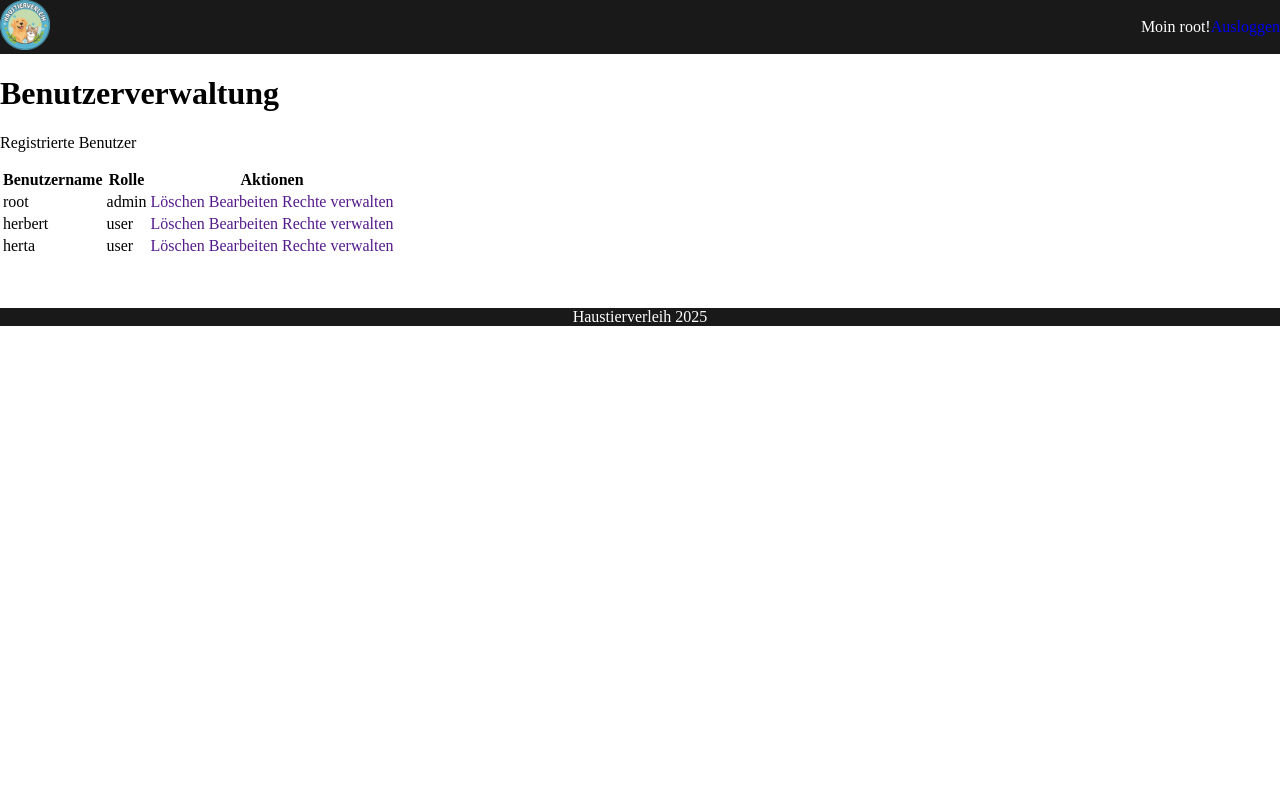
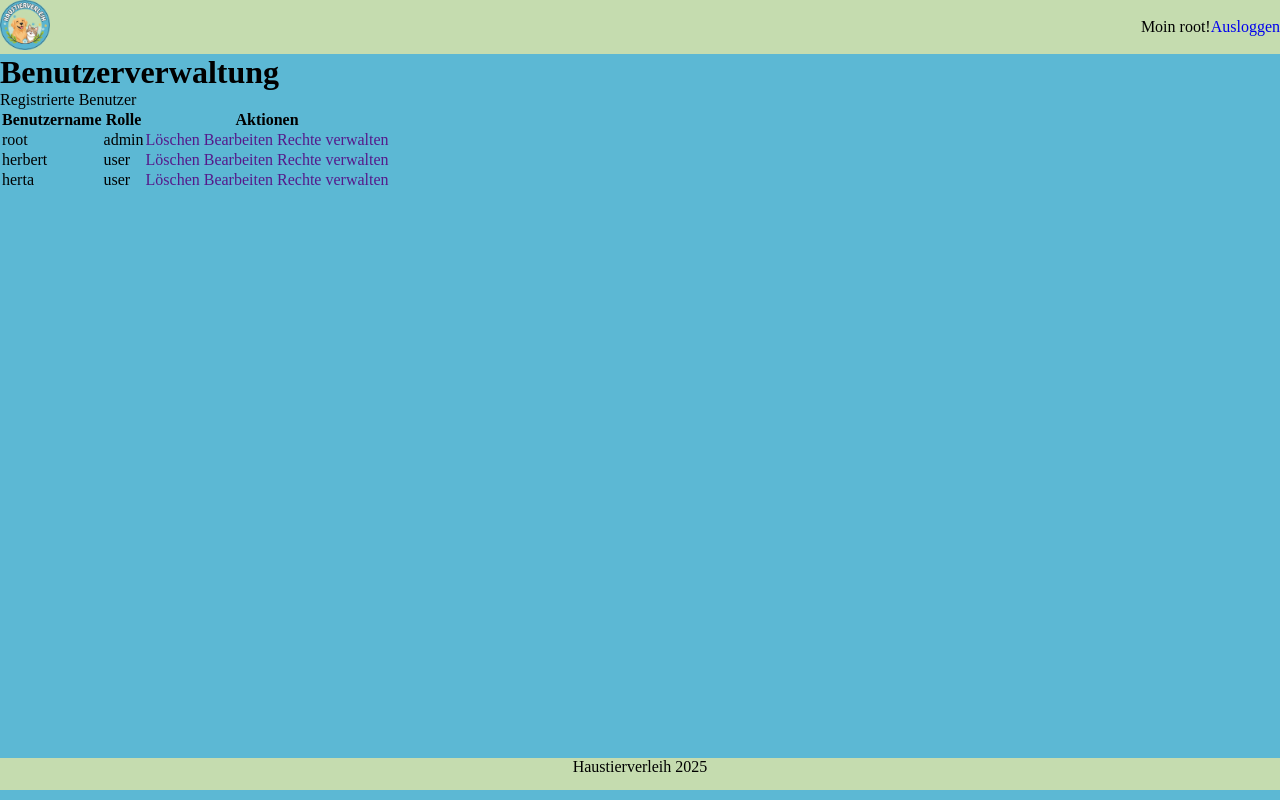
Before and after one commit to cewolfmeier/Haustierverleih, a Flask app: page /admin in a window 1280 px wide. Run offline with Flask 3, Linux system fonts and the light colour scheme.

Commit message:
added styles

```diff
--- a/haustierverleih/app/static/styles.css
+++ b/haustierverleih/app/static/styles.css
@@ -1,12 +1,17 @@
 /* global tag definition */
+* {
+    margin: 0;
+    padding: 0;
+}
+html, body {
+    height: 100%;
+}
 body {
-    margin: 0px;
-    padding: 0px;
-    /*background-color: #a8aa8;
-    color: bisque; */
+    background-color: #5cb8d4;
 }
+
 nav {
-    background: rgba(26, 25, 25);
+    background-color: #c5dcaf;
     display: flex;
     justify-content: space-between;
     align-items: center;
@@ -16,10 +21,14 @@ a {
 }
 
 footer {
+    position:absolute;
+    bottom: 0;
+    width: 100%;
+    height: 2em;
     margin: 50px 0px 10px 0px;
     text-align: center;
-    background: rgba(26, 25, 25);
-    color: white;
+    background-color: #c5dcaf;
+
 }
 
 /* classes */
@@ -27,7 +36,6 @@ footer {
 .navigation {
     /*margin: 0px;
     padding: 5px;*/
-    color: white;
     display: flex;
     justify-content: center;
     border-radius: 5px;
@@ -36,14 +44,32 @@ footer {
 }
 
 /* content section */
+.content {
+    display: flex;
+    flex-flow: column nowrap;
+    align-items: center;
+}
+
 .content-list {
     margin: 50px;
     padding: 30px 10px;
-    background-image: url(static/root+color+grab.webp);
     display: flex;
-    flex-flow: column wrap;
+    flex-flow: row wrap;
     justify-content: center;
     align-items: center;
+    border-radius: 15px;
+    list-style-type: none;
+}
+.content-list li{
+    width: 200px;
+    height: 300px;
+    margin: 10px;
+    padding: 18px 15px;
+    background: rgba(0, 0, 0, 0.616);
+    color: bisque;
+    display: flex;
+    flex-flow: column nowrap;
+    justify-content: center;
     border-radius: 15px;
 }
  /* tag definition*/
--- a/haustierverleih/app/templates/base.html
+++ b/haustierverleih/app/templates/base.html
@@ -21,7 +21,9 @@
                 {% endif %}
             </ul>
         </nav>
+        <div>
         {% block content %}{% endblock %}
+        </div>
         <footer>
             Haustierverleih 2025
         </footer>
--- a/haustierverleih/app/templates/index.html
+++ b/haustierverleih/app/templates/index.html
@@ -1,14 +1,14 @@
 {% extends 'base.html' %}
 
 {% block content %}
-<div class="content-list">
+<div class="content">
     <h1>Haustierverleih</h1>
     <p>Registrierte Haustiere</p>
-    <ul>
+    <ul class="content-list">
         {% for pet in pets %}
         <li>
             <h2>{{ pet["name"] }} ({{ pet["animal_type"] }})</h2>
-            {{ pet["description"] }}
+            <br>{{ pet["description"] }}
             <br>Besitzer: {{ pet["owner_id"] }}
             <br>{% if pet["borrower_id"] == None %}Aktuell{% else %}Nicht{% endif %} verfügbar
         </li>
```
